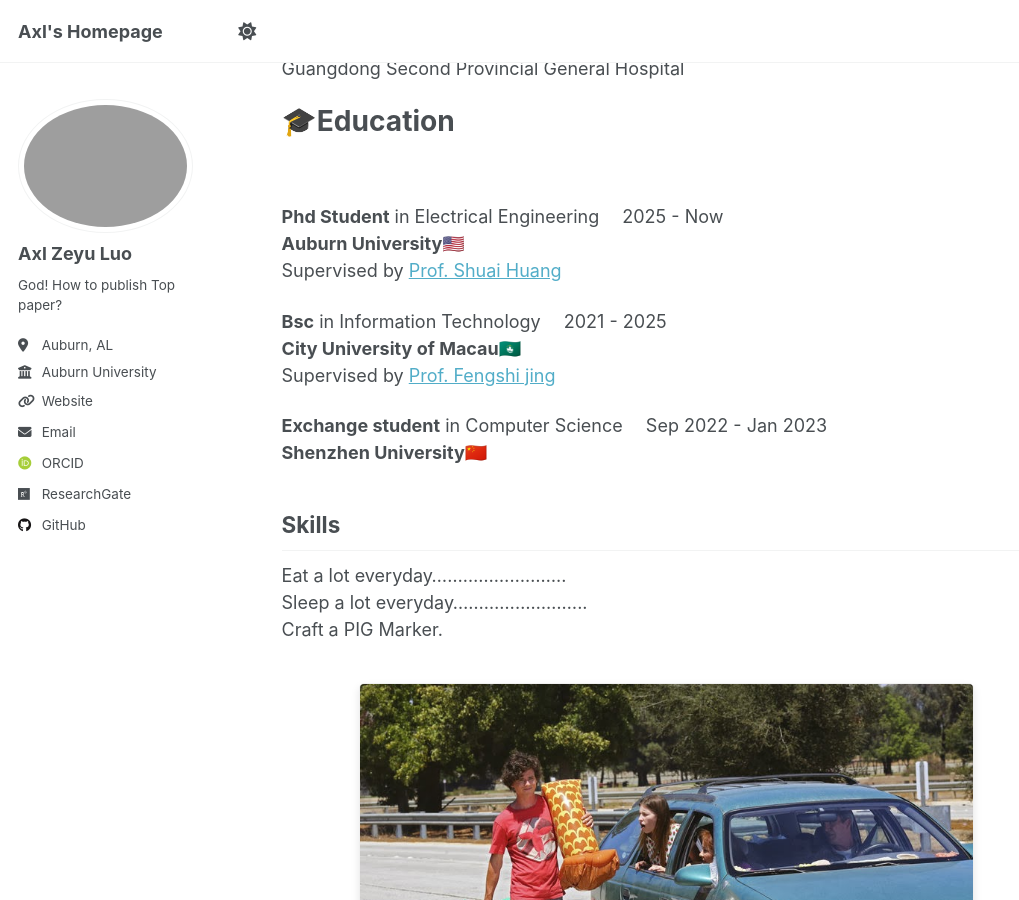
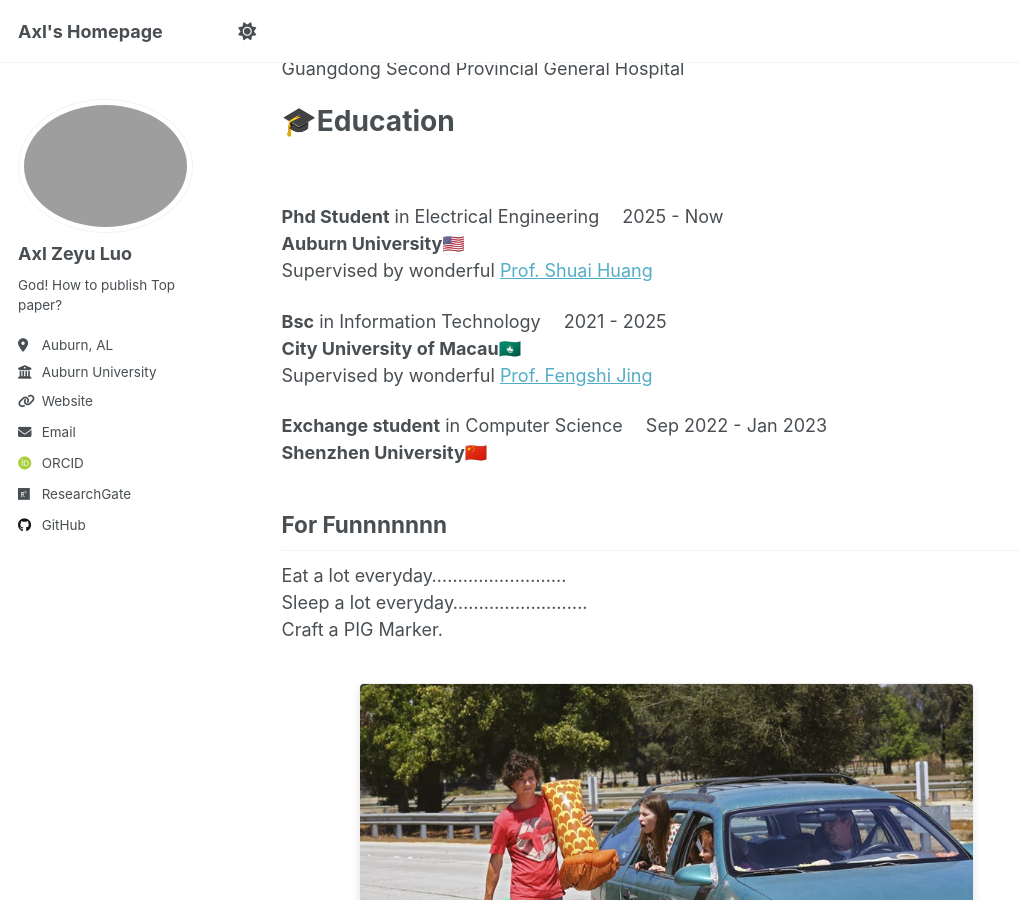
Before and after one commit to HyperPolyX/hyperpolyx.github.io, a Jekyll site: the page built from _pages/about.md, in a window 1280 px wide and 900 px high, scrolled down 933 px. Shown: the whole window, without its empty margins (0-1019 px from the left). Built offline with Jekyll 4.4.1, drawn with Linux system fonts in a browser that asks for light colours; some web fonts are replaced; a script that is not in the unit is left out.

Commit message:
Update about.md

```diff
--- a/_pages/about.md
+++ b/_pages/about.md
@@ -45,18 +45,18 @@ Guangdong Second Provincial General Hospital
 
   **Phd Student** in Electrical Engineering       &emsp;2025 - Now
   **Auburn University🇺🇸**
-  Supervised by [Prof. Shuai Huang](https://eng.auburn.edu/directory/szh0224)
+  Supervised by wonderful [Prof. Shuai Huang](https://eng.auburn.edu/directory/szh0224)
 
   **Bsc** in Information Technology       &emsp;2021 - 2025
   **City University of Macau🇲🇴**
-  Supervised by [Prof. Fengshi jing](https://fds.cityu.edu.mo/en/members/291)
+  Supervised by wonderful [Prof. Fengshi Jing](https://fds.cityu.edu.mo/en/members/291)
 
   **Exchange student** in Computer Science &emsp;Sep 2022 - Jan 2023
   **Shenzhen University🇨🇳**
 
 
 
-Skills
+For Funnnnnnn
 ------
 Eat a lot everyday..........................
 Sleep a lot everyday..........................
```
